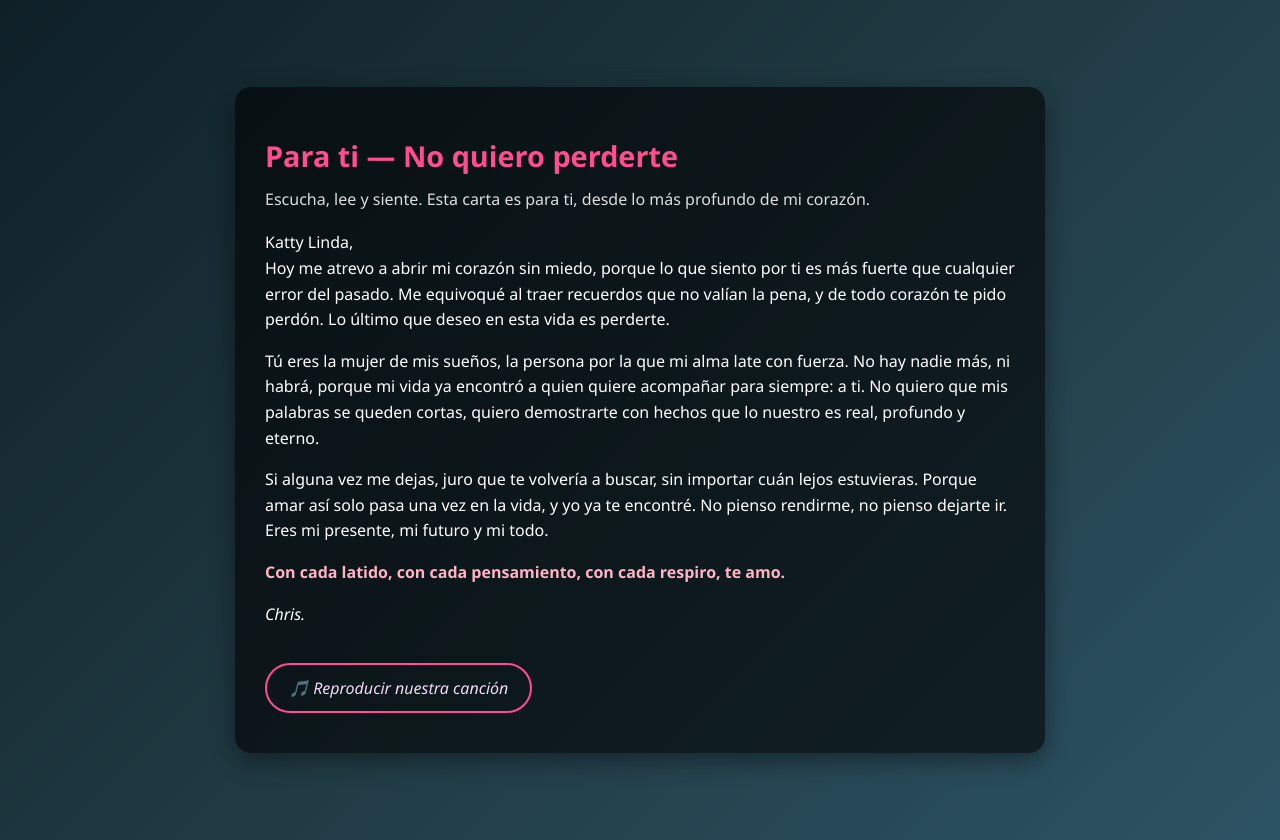
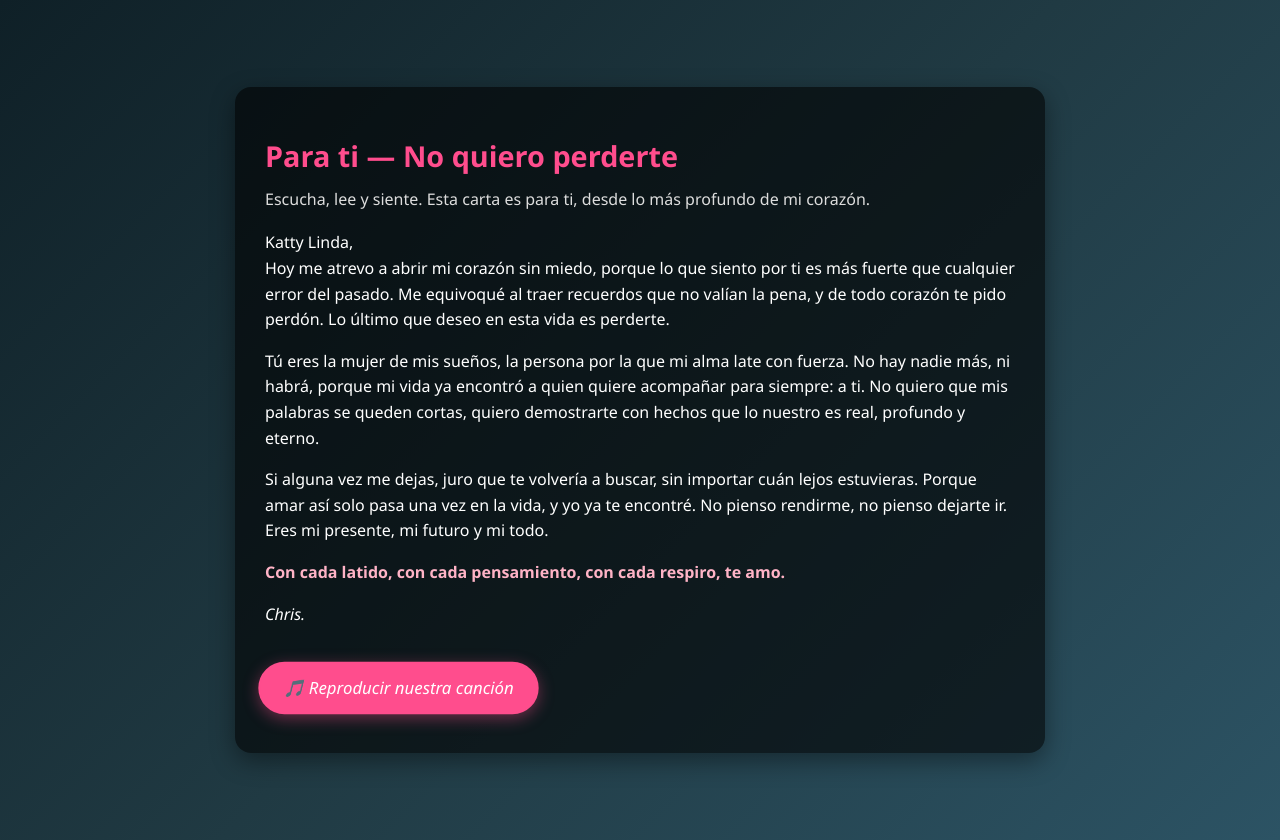
Before and after one commit to elkakas56/para-ti-katty, a plain HTML site: page index.html in a window 1280 px wide. Drawn offline with Linux system fonts and the light colour scheme.

Commit message:
Update index.html

```diff
--- a/index.html
+++ b/index.html
@@ -49,28 +49,6 @@
       color: #ffb3c6;
     }
 
-    /* Botón personalizado */
-    .music-btn {
-      background: transparent;
-      border: 2px solid #ff4d8d;
-      color: #f1d9f9;
-      padding: 12px 22px;
-      border-radius: 30px;
-      font-size: 16px;
-      font-style: italic;
-      font-family: 'Segoe UI', cursive, sans-serif;
-      cursor: pointer;
-      transition: all 0.3s ease;
-      margin-top: 20px;
-    }
-
-    .music-btn:hover {
-      background: #ff4d8d;
-      color: white;
-      transform: scale(1.05);
-      box-shadow: 0 4px 15px rgba(255, 77, 141, 0.4);
-    }
-
     small {
       display: block;
       margin-top: 10px;
@@ -108,11 +86,26 @@
     <p><em>Chris.</em></p>
 
     <!-- Reproductor personalizado -->
-    <button id="playBtn" class="music-btn">🎵 Reproducir nuestra canción</button>
-    <audio id="song" loop>
-      <source src="kiss-of-death.mp3" type="audio/mpeg">
-      Tu navegador no soporta la reproducción de audio.
-    </audio>
+    <audio id="bg-music" src="Kiss-of-death.mp3" loop></audio>
+
+        <button onclick="document.getElementById('bg-music').play(); this.style.display='none';" style="
+            background: transparent;
+      border: 2px solid #ff4d8d;
+      color: #f1d9f9;
+      padding: 12px 22px;
+      border-radius: 30px;
+      font-size: 16px;
+      font-style: italic;
+      font-family: 'Segoe UI', cursive, sans-serif;
+      cursor: pointer;
+      transition: all 0.3s ease;
+      margin-top: 20px;
+      background: #ff4d8d;
+      color: white;
+      transform: scale(1.05);
+      box-shadow: 0 4px 15px rgba(255, 77, 141, 0.4);">
+            🎵 Reproducir nuestra canción
+        </button>
 
     <small><code></code></small>
   </div>
```
